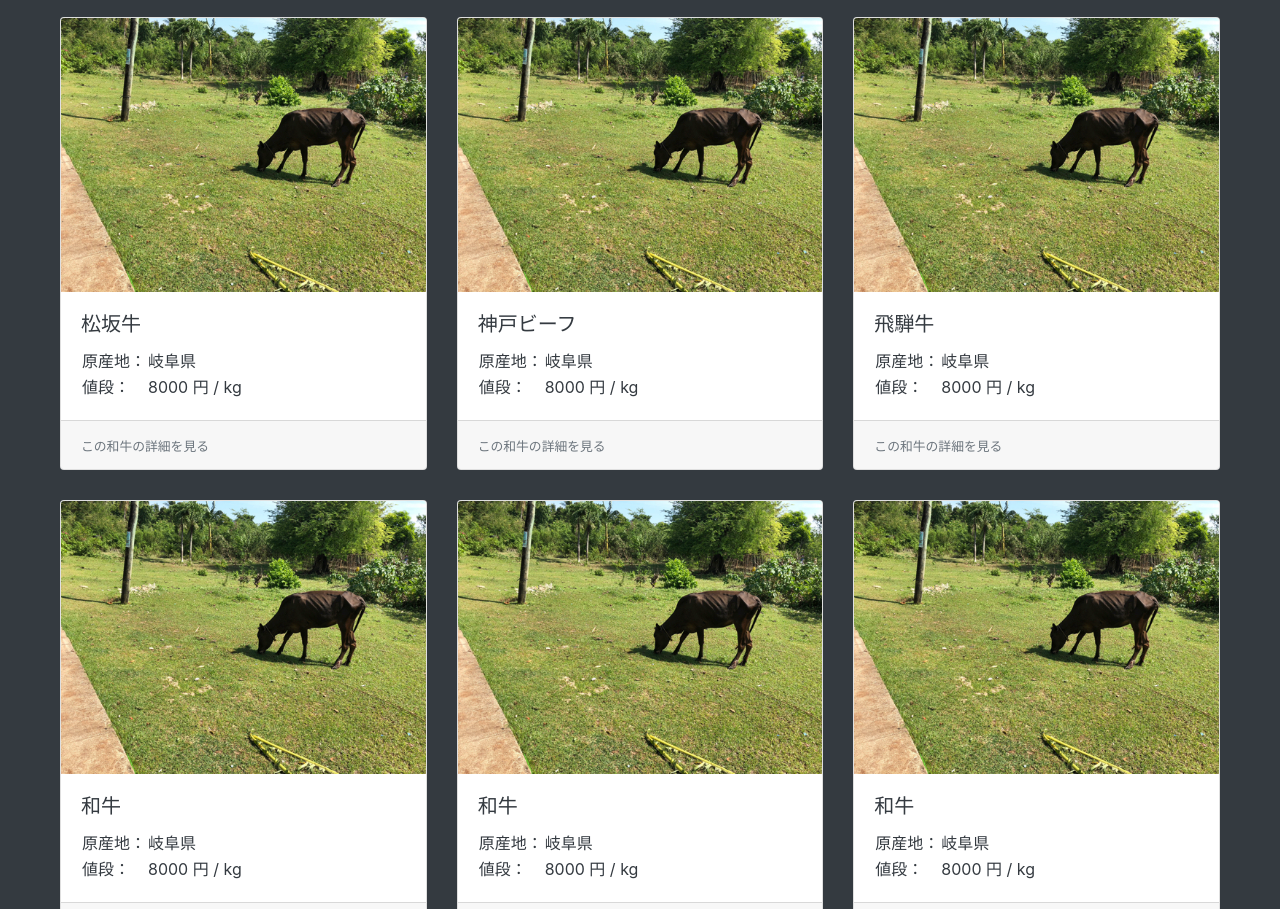
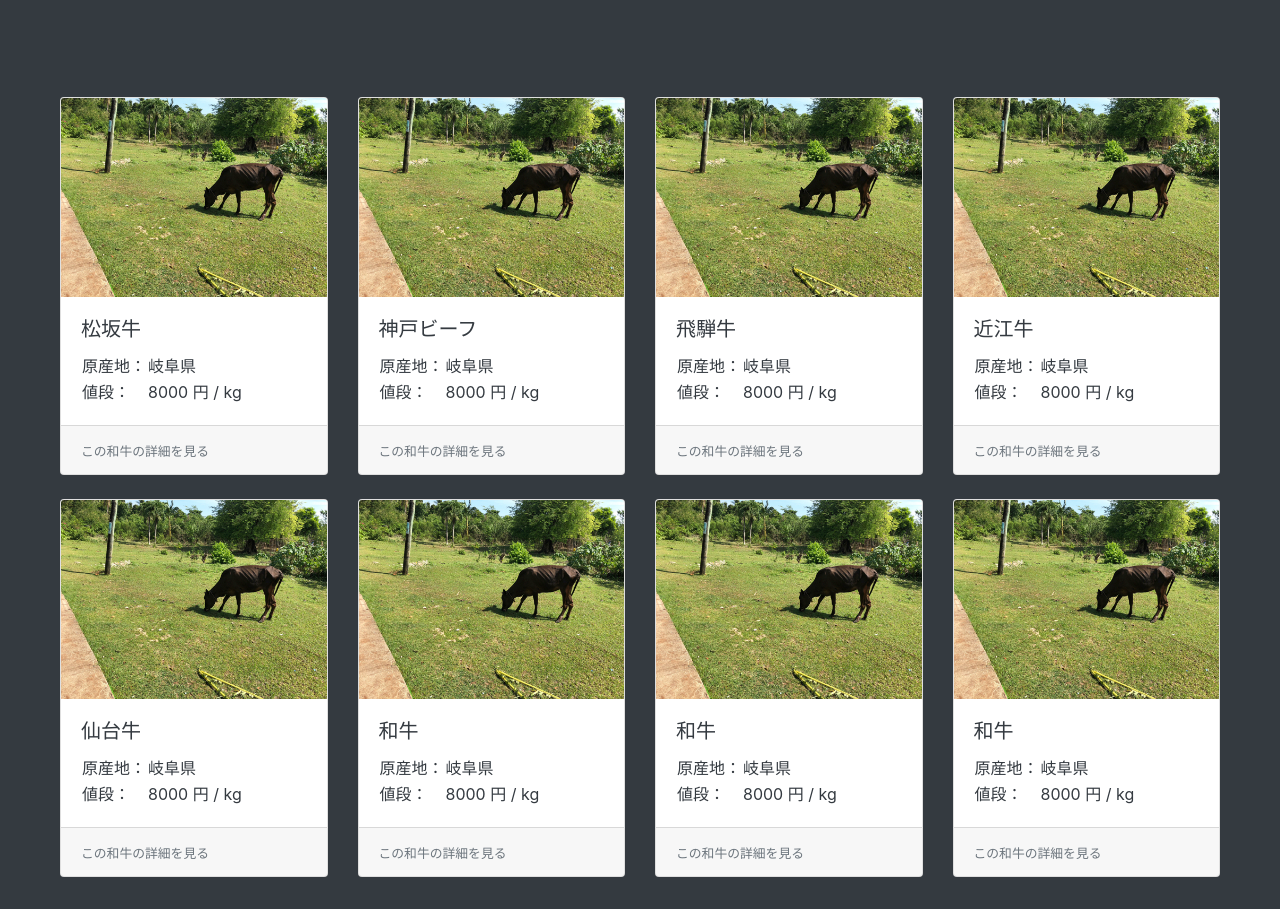
Before and after one commit to ShuntaTakano/wagyu_price, a plain HTML site: page index.html in a window 1280 px wide. Shown: the part 43-952 px from the top of the page. Drawn offline with Linux system fonts and the light colour scheme.

Commit message:
一行あたりのカード枚数を４枚に変更

```diff
--- a/index.html
+++ b/index.html
@@ -26,59 +26,18 @@
       </li>
     </ul>
   </nav>
-  <main class="container-fluid content-width result">
-    <div class="card-deck row">
-      <a href="#" class="card">
+
+  <main class="container-fluid content-width result" style="margin-top: 80px;">
+    <div class="row">
+      <!-- カード1 -->
+      <div class="col-lg-3 col-md-4 col-sm-6 mb-4">
+        <a href="#" class="card h-100">
           <img class="card-img-top" src="img/ph_beaf.jpg">
           <div class="card-body">
             <h5 class="card-title">松坂牛</h5>
             <table>
-            <tr>
-              <td>原産地： </td>
-              <td>岐阜県</td>
-            </tr>
-            <tr>
-              <td>値段： </td>
-              <td>8000 円 / kg</td>
-            </tr>
-          </table>
-        </div>
-        <div class="card-footer">
-          <small class="text-muted">この和牛の詳細を見る</small>
-        </div>
-      </a>
-      <a href="#" class="card">
-        <img class="card-img-top" src="img/ph_beaf.jpg">
-        <div class="card-body">
-          <h5 class="card-title">神戸ビーフ</h5>
-          <table>
-            <tr>
-              <td>原産地： </td>
-              <td>岐阜県</td>
-            </tr>
-            <tr>
-              <td>値段： </td>
-              <td>8000 円 / kg</td>
-            </tr>
-          </table>
-        </div>
-        <div class="card-footer">
-          <small class="text-muted">この和牛の詳細を見る</small>
-        </div>
-      </a>
-      <a href="#" class="card">
-        <img class="card-img-top" src="img/ph_beaf.jpg">
-        <div class="card-body">
-          <h5 class="card-title">飛騨牛</h5>
-          <table>
-            <tr>
-              <td>原産地： </td>
-              <td>岐阜県</td>
-            </tr>
-            <tr>
-              <td>値段： </td>
-              <td>8000 円 / kg</td>
-            </tr>
+              <tr><td>原産地：</td><td>岐阜県</td></tr>
+              <tr><td>値段：</td><td>8000 円 / kg</td></tr>
             </table>
           </div>
           <div class="card-footer">
@@ -86,58 +45,16 @@
           </div>
         </a>
       </div>
-    <div class="card-deck row">
-      <a href="#" class="card">
+
+      <!-- 以下同様にカードを追加 -->
+      <div class="col-lg-3 col-md-4 col-sm-6 mb-4">
+        <a href="#" class="card h-100">
           <img class="card-img-top" src="img/ph_beaf.jpg">
           <div class="card-body">
-          <h5 class="card-title">和牛</h5>
+            <h5 class="card-title">神戸ビーフ</h5>
             <table>
-            <tr>
-              <td>原産地： </td>
-              <td>岐阜県</td>
-            </tr>
-            <tr>
-              <td>値段： </td>
-              <td>8000 円 / kg</td>
-            </tr>
-          </table>
-        </div>
-        <div class="card-footer">
-          <small class="text-muted">この和牛の詳細を見る</small>
-        </div>
-      </a>
-      <a href="#" class="card">
-        <img class="card-img-top" src="img/ph_beaf.jpg">
-        <div class="card-body">
-          <h5 class="card-title">和牛</h5>
-          <table>
-            <tr>
-              <td>原産地： </td>
-              <td>岐阜県</td>
-            </tr>
-            <tr>
-              <td>値段： </td>
-              <td>8000 円 / kg</td>
-            </tr>
-          </table>
-        </div>
-        <div class="card-footer">
-          <small class="text-muted">この和牛の詳細を見る</small>
-        </div>
-      </a>
-      <a href="#" class="card">
-        <img class="card-img-top" src="img/ph_beaf.jpg">
-        <div class="card-body">
-          <h5 class="card-title">和牛</h5>
-          <table>
-            <tr>
-              <td>原産地： </td>
-              <td>岐阜県</td>
-            </tr>
-            <tr>
-              <td>値段： </td>
-              <td>8000 円 / kg</td>
-            </tr>
+              <tr><td>原産地：</td><td>岐阜県</td></tr>
+              <tr><td>値段：</td><td>8000 円 / kg</td></tr>
             </table>
           </div>
           <div class="card-footer">
@@ -145,17 +62,117 @@
           </div>
         </a>
       </div>
+
+      <div class="col-lg-3 col-md-4 col-sm-6 mb-4">
+        <a href="#" class="card h-100">
+          <img class="card-img-top" src="img/ph_beaf.jpg">
+          <div class="card-body">
+            <h5 class="card-title">飛騨牛</h5>
+            <table>
+              <tr><td>原産地：</td><td>岐阜県</td></tr>
+              <tr><td>値段：</td><td>8000 円 / kg</td></tr>
+            </table>
+          </div>
+          <div class="card-footer">
+            <small class="text-muted">この和牛の詳細を見る</small>
+          </div>
+        </a>
+      </div>
+
+      <div class="col-lg-3 col-md-4 col-sm-6 mb-4">
+        <a href="#" class="card h-100">
+          <img class="card-img-top" src="img/ph_beaf.jpg">
+          <div class="card-body">
+            <h5 class="card-title">近江牛</h5>
+            <table>
+              <tr><td>原産地：</td><td>岐阜県</td></tr>
+              <tr><td>値段：</td><td>8000 円 / kg</td></tr>
+            </table>
+          </div>
+          <div class="card-footer">
+            <small class="text-muted">この和牛の詳細を見る</small>
+          </div>
+        </a>
+      </div>
+
+      <div class="col-lg-3 col-md-4 col-sm-6 mb-4">
+        <a href="#" class="card h-100">
+          <img class="card-img-top" src="img/ph_beaf.jpg">
+          <div class="card-body">
+            <h5 class="card-title">仙台牛</h5>
+            <table>
+              <tr><td>原産地：</td><td>岐阜県</td></tr>
+              <tr><td>値段：</td><td>8000 円 / kg</td></tr>
+            </table>
+          </div>
+          <div class="card-footer">
+            <small class="text-muted">この和牛の詳細を見る</small>
+          </div>
+        </a>
+      </div>
+
+      <!-- ダミーカード（和牛）×3 -->
+      <div class="col-lg-3 col-md-4 col-sm-6 mb-4">
+        <a href="#" class="card h-100">
+          <img class="card-img-top" src="img/ph_beaf.jpg">
+          <div class="card-body">
+            <h5 class="card-title">和牛</h5>
+            <table>
+              <tr><td>原産地：</td><td>岐阜県</td></tr>
+              <tr><td>値段：</td><td>8000 円 / kg</td></tr>
+            </table>
+          </div>
+          <div class="card-footer">
+            <small class="text-muted">この和牛の詳細を見る</small>
+          </div>
+        </a>
+      </div>
+
+      <div class="col-lg-3 col-md-4 col-sm-6 mb-4">
+        <a href="#" class="card h-100">
+          <img class="card-img-top" src="img/ph_beaf.jpg">
+          <div class="card-body">
+            <h5 class="card-title">和牛</h5>
+            <table>
+              <tr><td>原産地：</td><td>岐阜県</td></tr>
+              <tr><td>値段：</td><td>8000 円 / kg</td></tr>
+            </table>
+          </div>
+          <div class="card-footer">
+            <small class="text-muted">この和牛の詳細を見る</small>
+          </div>
+        </a>
+      </div>
+
+      <div class="col-lg-3 col-md-4 col-sm-6 mb-4">
+        <a href="#" class="card h-100">
+          <img class="card-img-top" src="img/ph_beaf.jpg">
+          <div class="card-body">
+            <h5 class="card-title">和牛</h5>
+            <table>
+              <tr><td>原産地：</td><td>岐阜県</td></tr>
+              <tr><td>値段：</td><td>8000 円 / kg</td></tr>
+            </table>
+          </div>
+          <div class="card-footer">
+            <small class="text-muted">この和牛の詳細を見る</small>
+          </div>
+        </a>
+      </div>
+    </div>
   </main>
-  <footer class="content-width">
+
+  <footer class="content-width text-center py-3">
     <a href="#">プライバシーポリシー</a>
     <p>&copy; 20XX -How Much 和牛 -</p>
   </footer>
-  <div class="modal fade" id="search-studio" tabindex="-1" role="dialog" aria-labelledby="serach-studioLabel"
-    aria-hidden="true">
+
+  <!-- 検索モーダル -->
+  <div class="modal fade" id="search-studio" tabindex="-1" role="dialog" aria-labelledby="search-studioLabel" aria-hidden="true">
     <div class="modal-dialog modal-dialog-centered" role="document">
       <div class="modal-content">
         <div class="modal-header">
-          <h5 class="modal-title" id="serach-studioLabel">条件で和牛を探す</h5>
+          <h5 class="modal-title" id="search-studioLabel">条件で和牛を探す</h5>
           <button class="close" data-dismiss="modal" aria-label="close"></button>
         </div>
         <div class="modal-body">
@@ -183,7 +200,7 @@
                 <option value="9">神戸ビーフ</option>
               </select>
             </div>
-            <div class="submit-center">
+            <div class="submit-center text-center">
               <button type="submit" class="btn btn-lg submit-color">
                 検索する
               </button>
@@ -193,6 +210,7 @@
       </div>
     </div>
   </div>
+
   <script src="js/jquery-3.3.1.min.js"></script>
   <script src="js/bootstrap.bundle.min.js"></script>
   <script src="js/main.js"></script>
```
Lines whose indentation alone changed are shown as unchanged.
